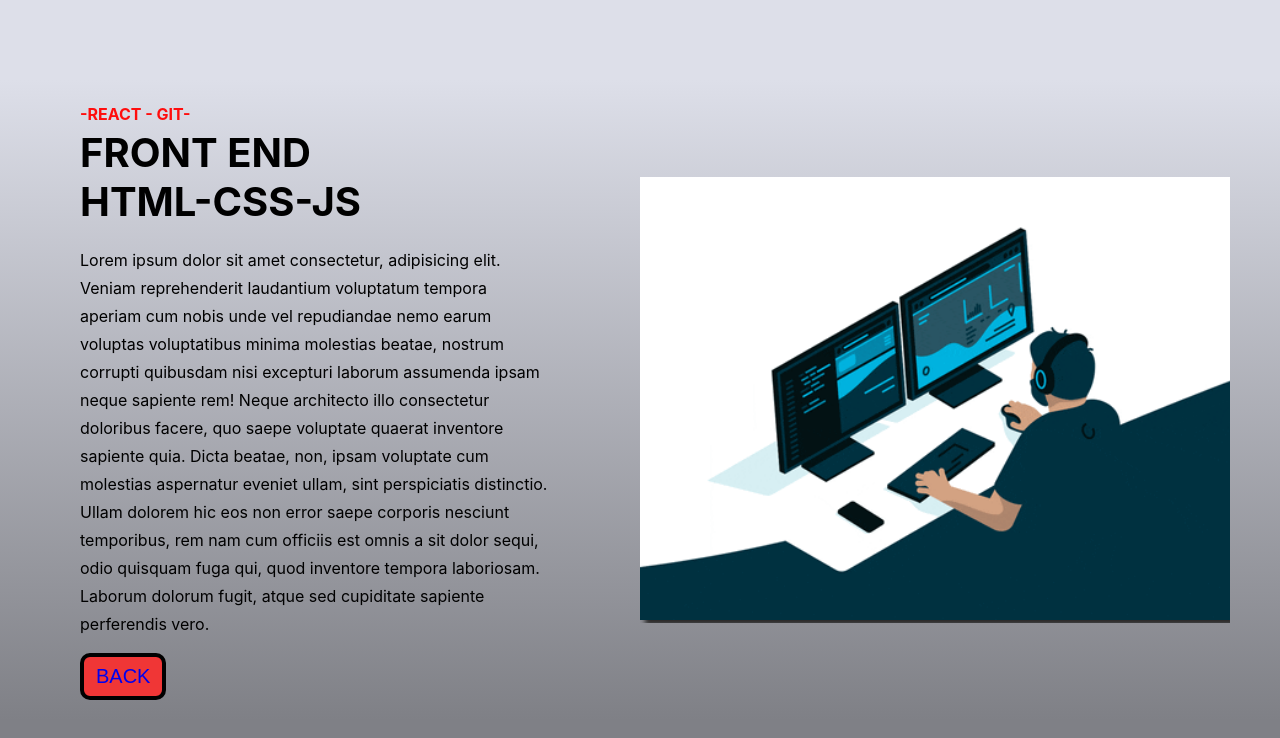
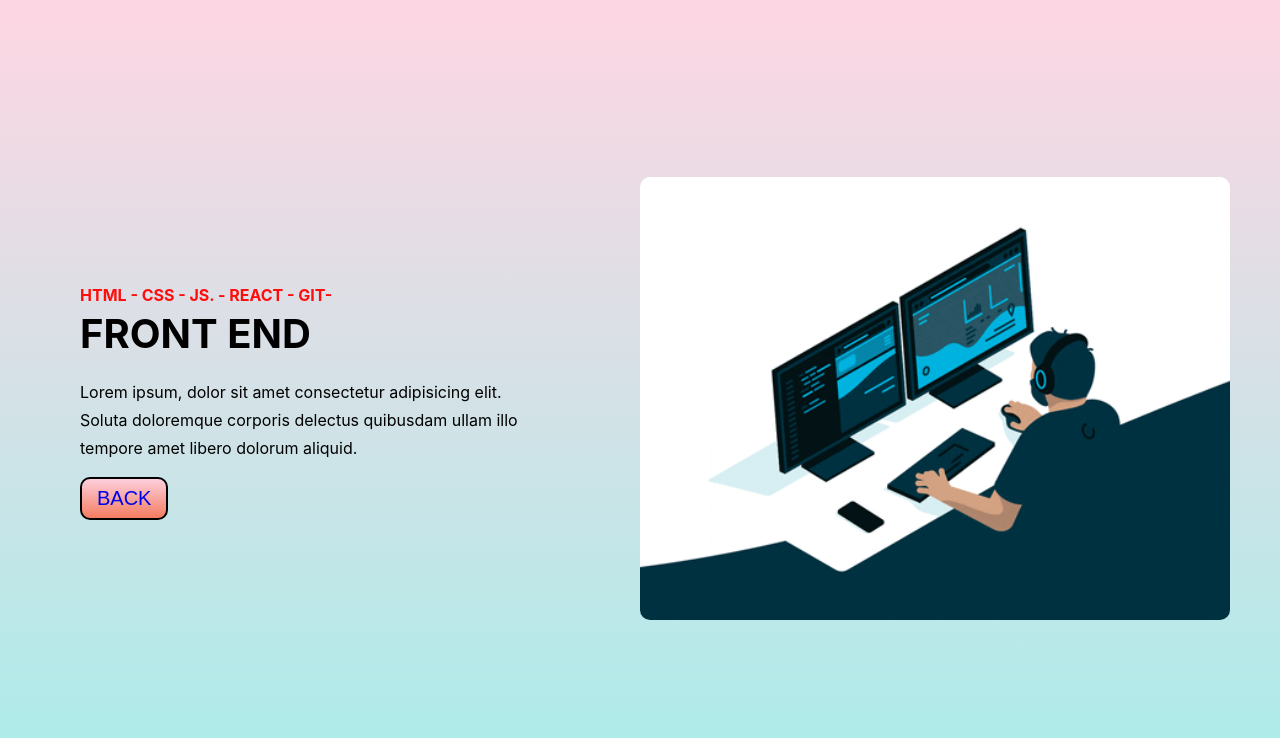
Before and after one commit to AdrianoAlmiron/scss, a website: page Page/Frontend.html in a window 1280 px wide. Drawn offline with Linux system fonts and the light colour scheme; a web font is replaced by a local one.

Commit message:
07/03/2022

```diff
--- a/Page/Frontend.html
+++ b/Page/Frontend.html
@@ -15,15 +15,14 @@
     <div class="container_content">
     <div class="container_content_inner">
     <div class="title">
-      <h4>-REACT - GIT-</h4>
-      <h1>FRONT END<br> HTML-CSS-JS</h1>
+      <h4>HTML - CSS - JS. - REACT - GIT-</h4>
+      <h1>FRONT END</h1>
     </div>
     <div class="par">
     <p>
-      Lorem ipsum dolor sit amet consectetur, adipisicing elit. Veniam reprehenderit laudantium voluptatum tempora aperiam cum nobis unde vel repudiandae nemo earum voluptas voluptatibus minima molestias beatae, nostrum corrupti quibusdam nisi excepturi laborum assumenda ipsam neque sapiente rem! Neque architecto illo consectetur doloribus facere, quo saepe voluptate quaerat inventore sapiente quia. Dicta beatae, non, ipsam voluptate cum molestias aspernatur eveniet ullam, sint perspiciatis distinctio. Ullam dolorem hic eos non error saepe corporis nesciunt temporibus, rem nam cum officiis est omnis a sit dolor sequi, odio quisquam fuga qui, quod inventore tempora laboriosam. Laborum dolorum fugit, atque sed cupiditate sapiente perferendis vero.
-    </div>
+Lorem ipsum, dolor sit amet consectetur adipisicing elit. Soluta doloremque corporis delectus quibusdam ullam illo tempore amet libero dolorum aliquid.    </div>
     <div class="btns">
-    <button class='btns_more'><a href="../Aboutme.html" style="text-decoration: none" > BACK </a></button>
+    <button class='btns_more'><a href="../index.html" style="text-decoration: none" > BACK </a></button>
     </div>
     </div>
     </div>
--- a/Page/estilos.css
+++ b/Page/estilos.css
@@ -12,7 +12,7 @@
 
   :root {
 	--secondary-color: #f1f1f1;
-	--contrast-color: #123163;
+	--contrast-color: #D9AFD9;
 
   }
   .overlay {
@@ -33,8 +33,8 @@
 	align-items: center;
 	color: #fff;
 	animation: expand .8s ease forwards;
-	background:
-	linear-gradient(#dddfe9 10%,#7f8086 90%);
+	background-color: #D9AFD9;
+  	background-image: linear-gradient(to top, #a8edea 0%, #fed6e3 100%);
 	background-repeat: no-repeat;
 
 	position: relative;
@@ -60,7 +60,8 @@
   .container_img {
 	width: 100%;
 	animation: slideIn 1.5s ease-in-out forwards;
-	box-shadow: 5px 5px 5px rgb(43, 42, 42);
+
+	border-radius: 10px;
   }
 
   .par {
@@ -91,11 +92,10 @@
   }
 
   .btns_more {
-	background: #f03636;
-	border: 4px solid black;
+	background: linear-gradient(to top, #f37d60 0%, #fdcfdd 100%);
+	border: 2px solid black;
 	border-radius: 10px;
-	padding: 8px 12px;
-	color: rgb(0, 0, 0);
+	padding: 8px 15px;
 	font-size: 20px;
 	text-transform: uppercase;
 	position: relative;
--- a/css/style.css
+++ b/css/style.css
@@ -60,8 +60,22 @@ background-image: linear-gradient(0deg, #D9AFD9 24%, #97D9E1 56%, #c8f3f9 100%);
 	justify-content: space-between;
 }
 
+	h1 {
+		display: inline;
+		position: relative;
+		font: 200px Helvetica, Sans-Serif;
+		letter-spacing: -5px;
+		color: rgba(0,0,255,0.5);
+		}
 
-}
+		h1:after {
+		content: "Hello";
+		position: absolute; left: 10px; top: 5px;
+		color: rgba(255,0,0,0.5);
+		}
+
+
+
 /* * ================================================ */
 /* * ============ Contendor padre e hijo ============ */
 /* * ================================================ */
--- a/sass/main.scss
+++ b/sass/main.scss
@@ -3,6 +3,9 @@
 	padding: 0;
 	box-sizing: border-box;
 }
+$Colores: (
+	Fondo: #cccccc
+);
 
 html {
     scroll-behavior: smooth;
@@ -18,9 +21,8 @@ html {
         }
 body {
     font-family: 'Noto Sans JP', sans-serif;
-	background-color: #D9AFD9;
-background-image: linear-gradient(0deg, #D9AFD9 24%, #97D9E1 56%, #c8f3f9 100%);
-
+	background-color: map-get($Colores, $Fondo);
+	background-image: map-get($Colores, $Fondo);
 
 }
 
@@ -70,7 +72,7 @@ background-image: linear-gradient(0deg, #D9AFD9 24%, #97D9E1 56%, #c8f3f9 100%);
 
 
 
-main {
+@mixin main {
 	min-height: 100vh;
 	display: flex;
 	flex-direction: row;
@@ -96,6 +98,7 @@ main .contenido .fecha {
 
 
 aside {
+	@include main;
 	min-width: 30%;
 	margin: 40px 20px 20px 0;
 	height: 100%;
@@ -130,10 +133,12 @@ aside .indice a {
 }
 
 
-footer .navbar{
-    position: sticky;
-    bottom: 0;
-	background-color: #d6a0d6;
+footer--navbar{
+	@extend.navbar
+    position: sticky
+    bottom: 0
+	background-color: #d6a0d6
+
 }
 
 
```
Also changed, not shown: Page/Otherskills.html (+2 -3 lines), Page/TesterQA.html (+2 -2 lines), Page/unity.html (+2 -2 lines), index.html (+26 -16 lines), css/compilado.css, img/Redes.png (added), img/computer.png (added).
